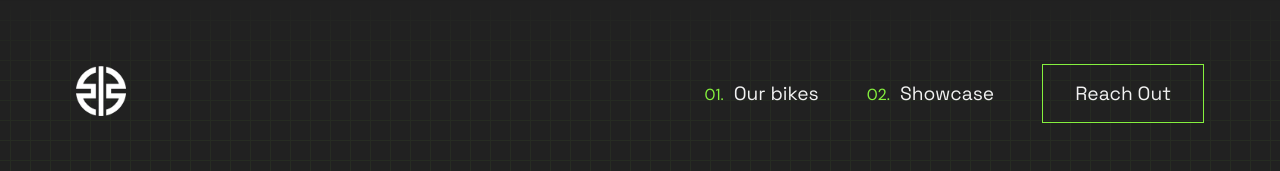
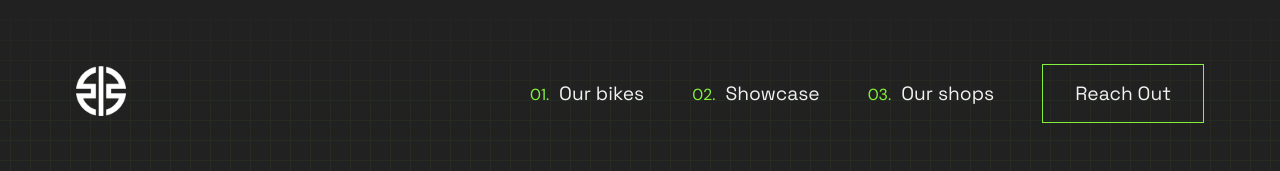
Before and after one commit to KpryKorn/3d-moto-showcase, a React (Vite) app: page / in a window 1280 px wide. Shown: the top 171 px of the page. Built offline with nearby package versions, Linux system fonts and the light colour scheme; what react-locomotive-scroll would draw is missing.

Commit message:
updated navbar

```diff
--- a/src/components/ui/Navbar.jsx
+++ b/src/components/ui/Navbar.jsx
@@ -17,6 +17,11 @@ export default function Navbar() {
             <span>02.</span>Showcase
           </a>
         </li>
+        <li>
+          <a href="#">
+            <span>03.</span>Our shops
+          </a>
+        </li>
         <a href="#" className="btn btn-primary">
           Reach Out
         </a>
```
